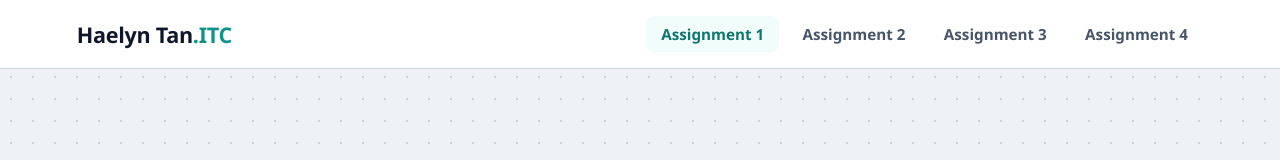
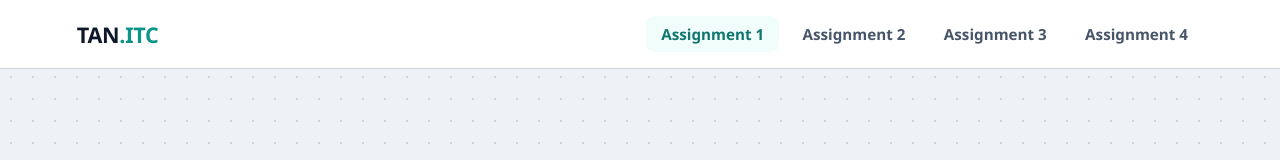
Before and after one commit to haelynnntan/TAN-ITC, a plain HTML site: page assignment1.html in a window 1280 px wide. Shown: the top 160 px of the page. Drawn offline with Linux system fonts and the light colour scheme.

Commit message:
Update assignment1.html

```diff
--- a/assignment1.html
+++ b/assignment1.html
@@ -9,7 +9,7 @@
 <body>
 
   <nav class="navbar">
-    <a href="index.html" class="brand">Haelyn Tan<span>.ITC</span></a>
+    <a href="index.html" class="brand">TAN<span>.ITC</span></a>
     <div class="nav-tabs">
       <a href="assignment1.html" class="active">Assignment 1</a>
       <a href="assignment2.html">Assignment 2</a>
```
